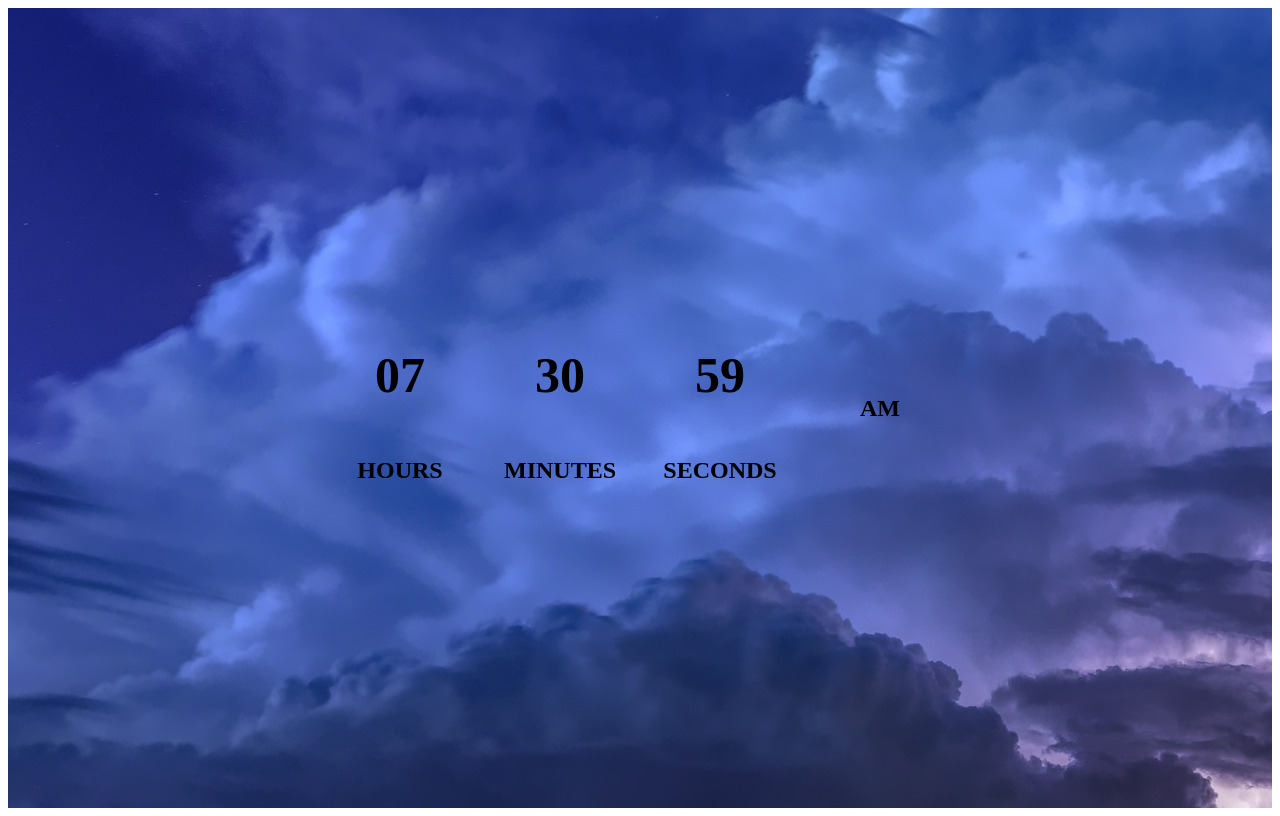
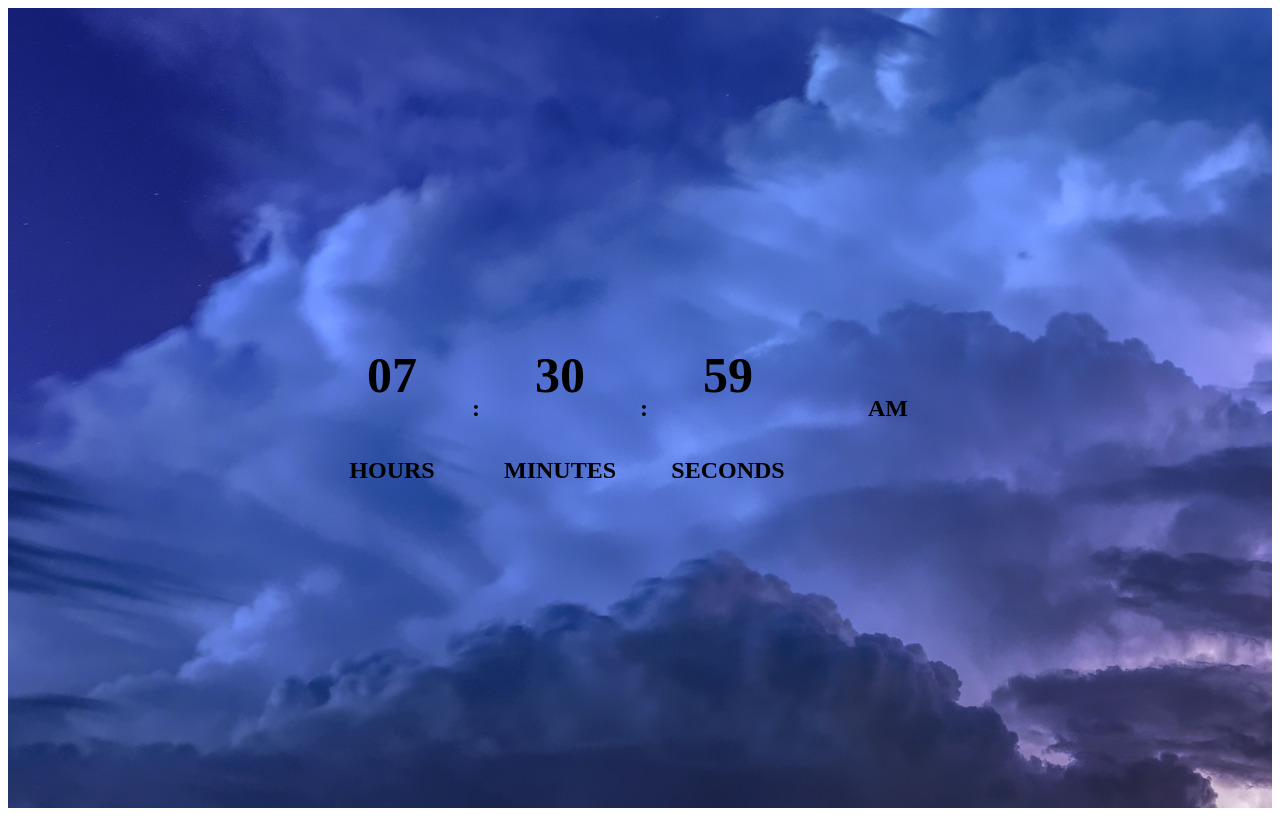
Before and after one commit to BhargavSonagra/Digital-Clock, a plain HTML site: page index.html in a window 1280 px wide. Drawn offline with Linux system fonts and the light colour scheme.

Commit message:
Update index.html

```diff
--- a/index.html
+++ b/index.html
@@ -15,10 +15,12 @@
             <h1 id="hours">00</h1>
             <h2 class="text">HOURS</h2>
         </div>
+        <h2 class="colun">:</h2>
         <div>
             <h1 id="minutes">00</h1>
             <h2 class="text">MINUTES</h2>
         </div>
+        <h2 class="colun">:</h2>
         <div>
             <h1 id="seconds">00</h1>
             <h2 class="text"> SECONDS</h2>
```
